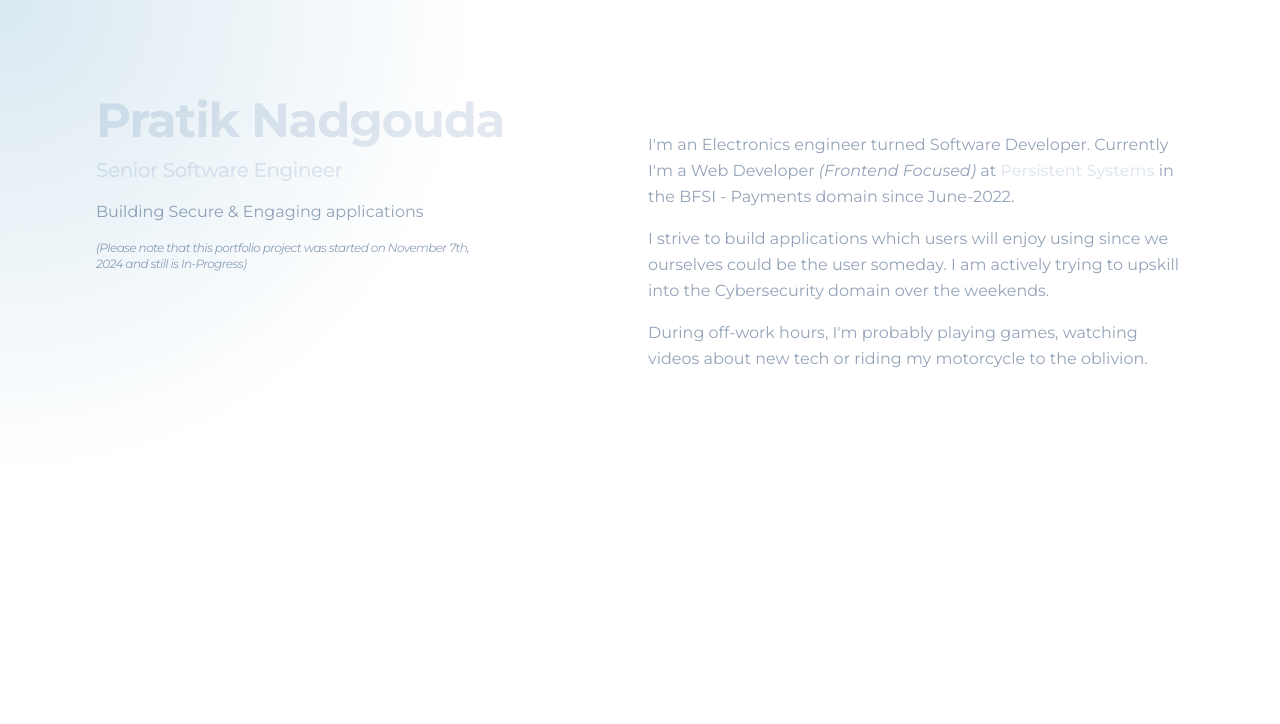
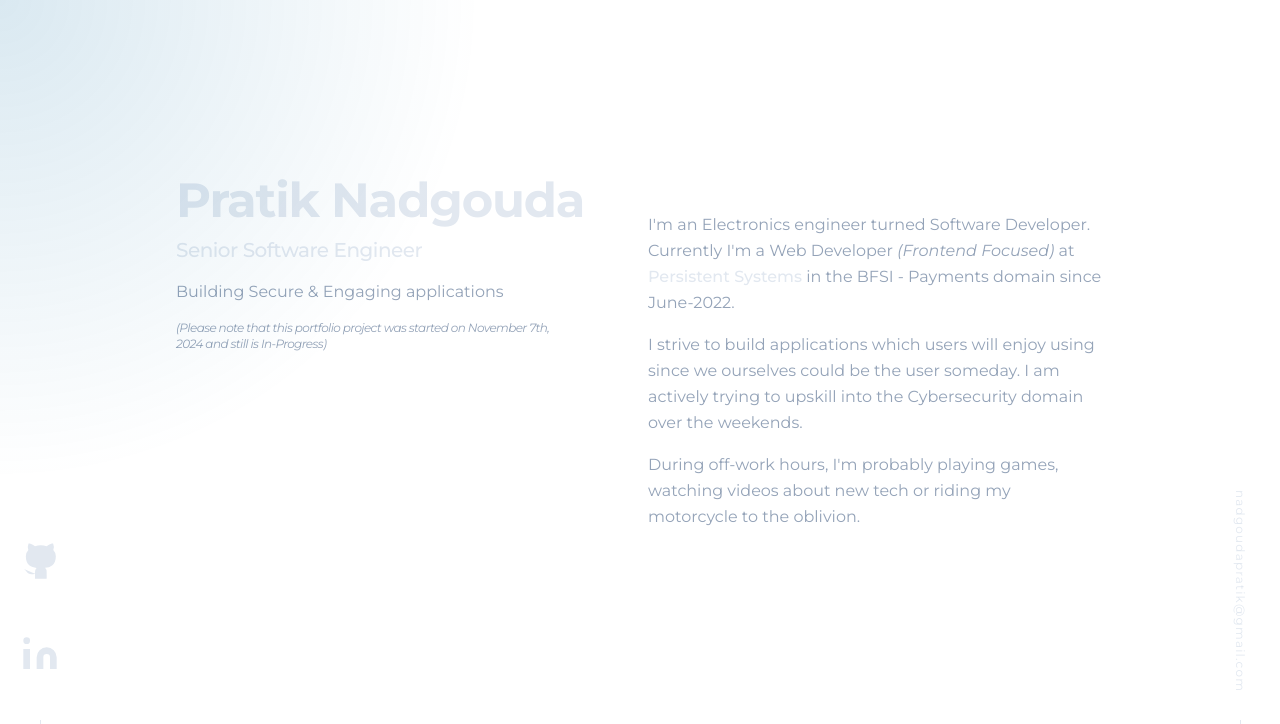
Before and after one commit to Carbonautics/v1, a React (Vite) app: page / in a window 1280 px wide. Shown: the top 724 px of the page. Built offline with nearby package versions, Linux system fonts and the light colour scheme.

Commit message:
add couple of libraries & and Side bars with social details in Large screens

```diff
--- a/package.json
+++ b/package.json
@@ -10,11 +10,14 @@
     "preview": "vite preview"
   },
   "dependencies": {
+    "clsx": "^2.1.1",
+    "lodash": "^4.17.21",
     "react": "^18.3.1",
     "react-dom": "^18.3.1"
   },
   "devDependencies": {
     "@eslint/js": "^9.13.0",
+    "@types/lodash": "^4.17.13",
     "@types/react": "^18.3.12",
     "@types/react-dom": "^18.3.1",
     "@vitejs/plugin-react": "^4.3.3",
--- a/src/components/Hero.tsx
+++ b/src/components/Hero.tsx
@@ -1,11 +1,13 @@
 import Header from "./Header";
 import Main from "./Main";
+import SideNav from "./Sections/SideNav";
 
 export default function Hero() {
   return (
     <>
       <div className="mx-auto min-h-screen max-w-screen-xl px-6 py-12 font-sans md:px-12 lg:px-24 lg:py-0">
-        <div className="lg:flex lg:justify-between lg:gap-4">
+        <SideNav isHome />
+        <div className="lg:flex lg:justify-between lg:gap-4 p-20">
           <Header />
           <Main />
         </div>
--- /dev/null
+++ b/src/components/sections/Side.tsx
@@ -0,0 +1,25 @@
+import clsx from "clsx";
+import { useEffect } from "react";
+import { SidePositions } from "../../utils/enums";
+
+type SideProps = {
+  isHome: boolean;
+  position: keyof typeof SidePositions;
+  children: React.ReactNode;
+};
+
+export default function Side({ isHome, position, children }: SideProps) {
+  useEffect(() => {
+    if (!isHome) return;
+  }, [isHome]);
+
+  const styleClassMd = clsx(
+    position === SidePositions.left ? "right-auto left-5" : "left-auto right-5"
+  );
+  return (
+    <div
+      className={`fixed w-10 bottom-0 z-10 text-slate-200 hidden md:block ${styleClassMd}`}>
+      {children}
+    </div>
+  );
+}
--- /dev/null
+++ b/src/components/sections/SideNav.tsx
@@ -0,0 +1,26 @@
+import { email } from "../../static/SocialMediaData";
+import Side from "../Sections/Side";
+import Socials from "../Socials";
+
+type SideNavProps = { isHome: boolean };
+
+export default function SideNav({ isHome }: SideNavProps) {
+  return (
+    <>
+      <Side isHome={isHome} position="left">
+        <Socials />
+      </Side>
+      <Side isHome={isHome} position="right">
+        <div className="flex flex-col items-center m-0 p-0 after:content-[''] after:h-20 after:block after:my-0 after:mx-auto after:w-px after:bg-slate-200 ">
+          <div className="hover:-translate-y-0.5 hover:text-teal-200">
+            <a
+              href={`mailto:${email}`}
+              className="my-5 mx-auto text-xs tracking-widest leading-4 [writing-mode:vertical-lr] font-mono">
+              {email}
+            </a>
+          </div>
+        </div>
+      </Side>
+    </>
+  );
+}
--- /dev/null
+++ b/src/utils/enums.ts
@@ -0,0 +1,4 @@
+export const SidePositions = {
+  left: "left",
+  right: "right",
+} as const;
```
Also changed, not shown: 1 other file (tests, documents, lock files or other folders).
